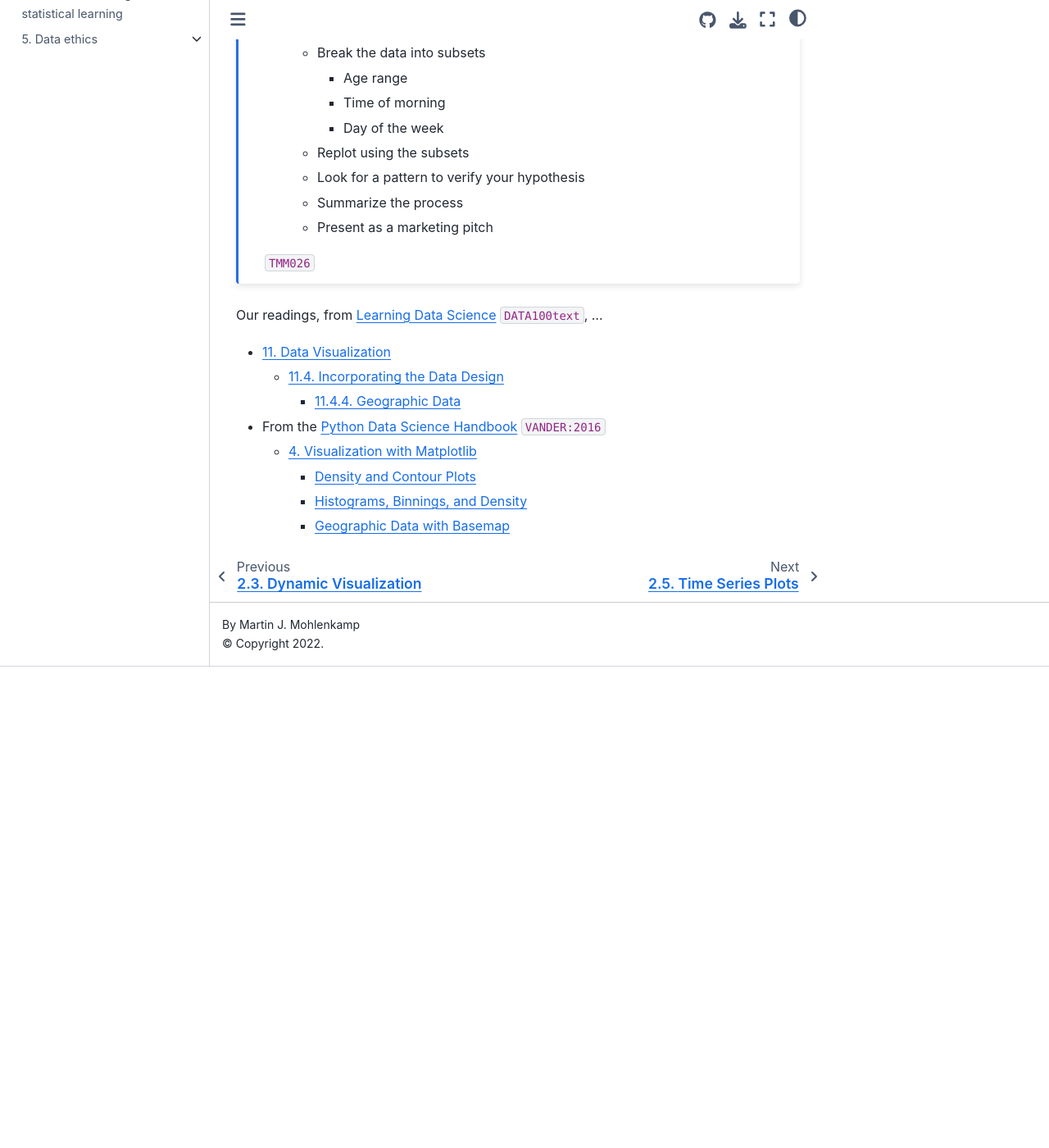
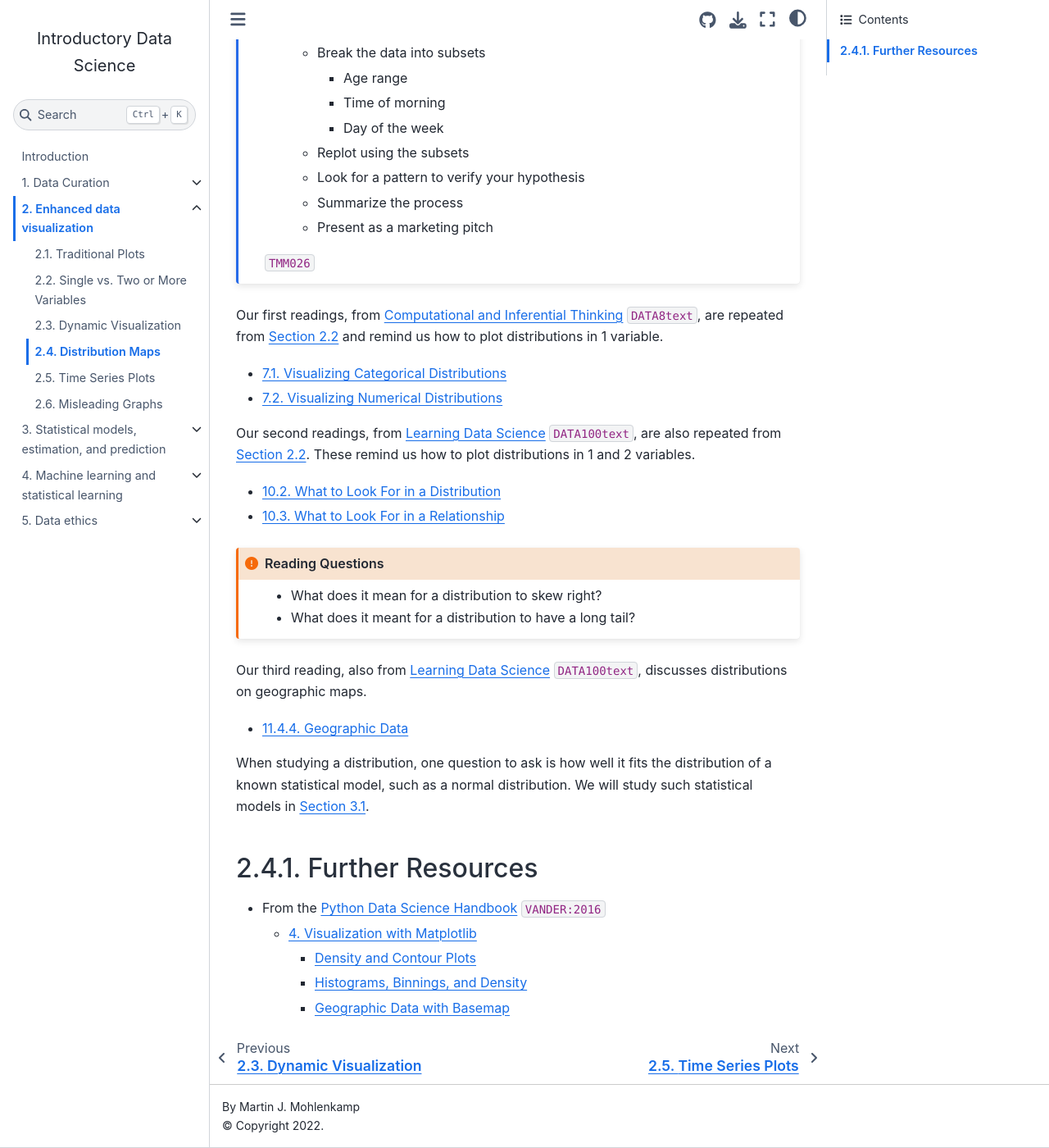
Before and after one commit to data-ohio/introductory-data-science, a Jupyter Book: the page built from 2/4/2_4_distribution.md, in a window 1280 px wide and 1400 px high, scrolled down 993 px. Shown: the whole window at 82% size. Built offline with Jupyter Book 1.0.4 settings and Sphinx 7.4.7 and the Sphinx Book theme 1.1.4, drawn with Linux system fonts in a browser that asks for light colours; cross-references to code outside the pages are shown as plain code; before the commit the page ends 1806 px from its top, so only the background shows below that.

Commit message:
filled 2.4

````diff
--- a/2/4/2_4_distribution.md
+++ b/2/4/2_4_distribution.md
@@ -34,10 +34,32 @@
 
 {cite}`TMM026`
 ```
-Our readings, from [Learning Data Science](http://www.textbook.ds100.org/) {cite}`DATA100text`, ...
-* [11. Data Visualization](http://www.textbook.ds100.org/ch/11/viz_intro.html)
-  * [11.4. Incorporating the Data Design](http://www.textbook.ds100.org/ch/11/viz_data_design.html)
-    * [11.4.4. Geographic Data](http://www.textbook.ds100.org/ch/11/viz_data_design.html#geographic-data)
+Our first readings, from [Computational and Inferential Thinking](https://inferentialthinking.com/chapters/intro.html) {cite}`DATA8text`, are repeated from {numref}`sec:visualize_single_vs_two` and remind us how to plot distributions in 1 variable.
+%* [7. Visualization](https://inferentialthinking.com/chapters/07/Visualization.html)
+* [7.1. Visualizing Categorical Distributions](https://inferentialthinking.com/chapters/07/1/Visualizing_Categorical_Distributions.html)
+* [7.2. Visualizing Numerical Distributions](https://inferentialthinking.com/chapters/07/2/Visualizing_Numerical_Distributions.html)
+
+Our second readings, from  [Learning Data Science](http://www.textbook.ds100.org/) {cite}`DATA100text`, are also repeated from {numref}`sec:visualize_single_vs_two`.
+These remind us how to plot distributions in 1 and 2 variables.
+* [10.2. What to Look For in a Distribution](http://www.textbook.ds100.org/ch/10/eda_distributions.html)
+* [10.3. What to Look For in a Relationship](http://www.textbook.ds100.org/ch/10/eda_relationships.html)
+
+```{admonition} Reading Questions
+:class: important
+* What does it mean for a distribution to skew right?
+* What does it meant for a distribution to have a long tail?
+```
+
+Our third reading, also from [Learning Data Science](http://www.textbook.ds100.org/) {cite}`DATA100text`, discusses distributions on geographic maps.
+%* [11. Data Visualization](http://www.textbook.ds100.org/ch/11/viz_intro.html)
+%  * [11.4. Incorporating the Data Design](http://www.textbook.ds100.org/ch/11/viz_data_design.html)
+* [11.4.4. Geographic Data](http://www.textbook.ds100.org/ch/11/viz_data_design.html#geographic-data)
+
+
+When studying a distribution, one question to ask is how well it fits the distribution of a known statistical model, such as a normal distribution.
+We will study such statistical models in {numref}`sec:statistical_model`.
+
+## Further Resources
 
 * From the [Python Data Science Handbook](https://jakevdp.github.io/PythonDataScienceHandbook/) {cite}`VANDER:2016`
   * [4. Visualization with Matplotlib](https://jakevdp.github.io/PythonDataScienceHandbook/04.00-introduction-to-matplotlib.html)
````
Also changed, not shown: 2/2/2_2_charting_techniques.md (+1 -1 lines), 3/1/3_1_statistical.md (+1 -0 lines).
